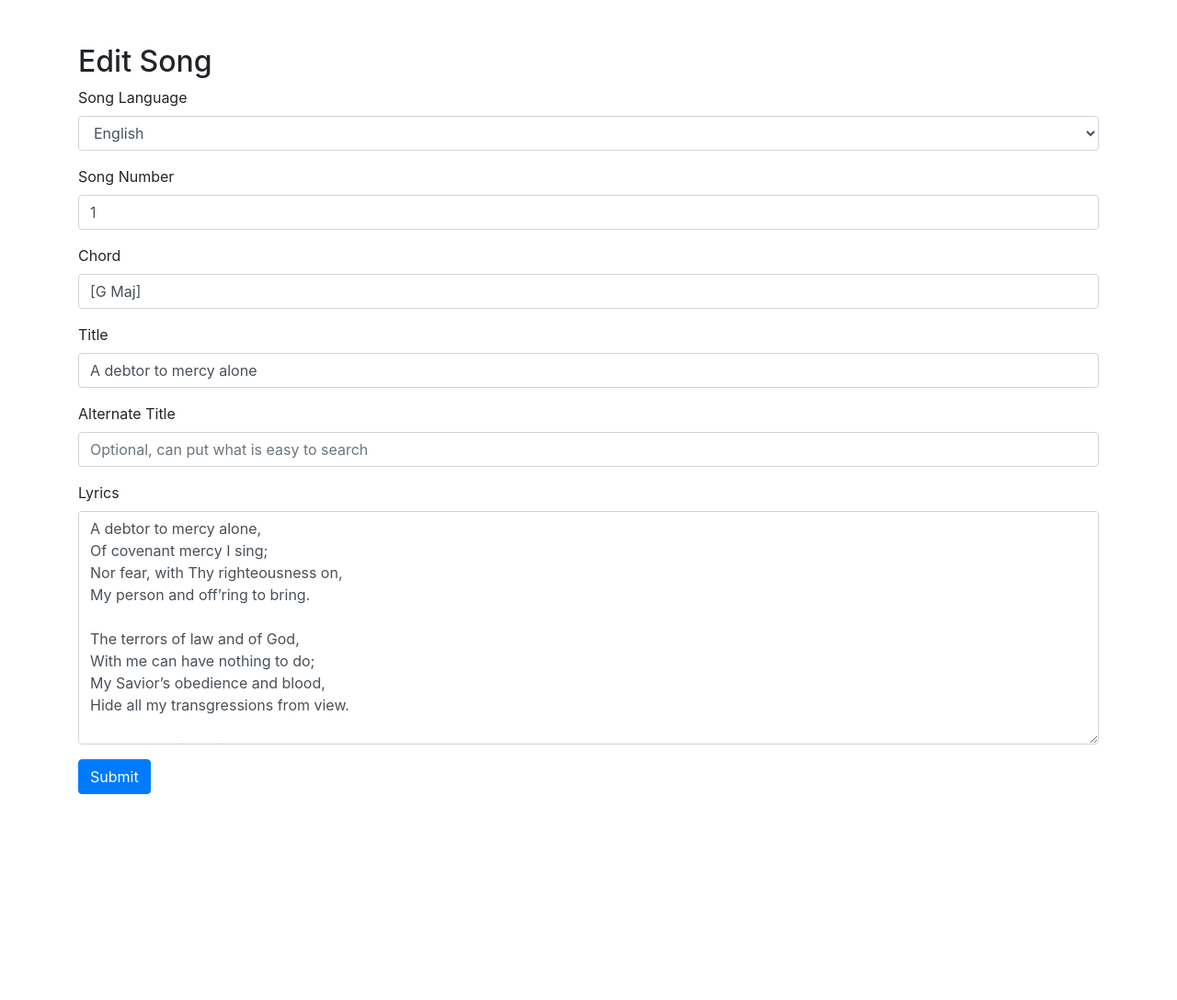
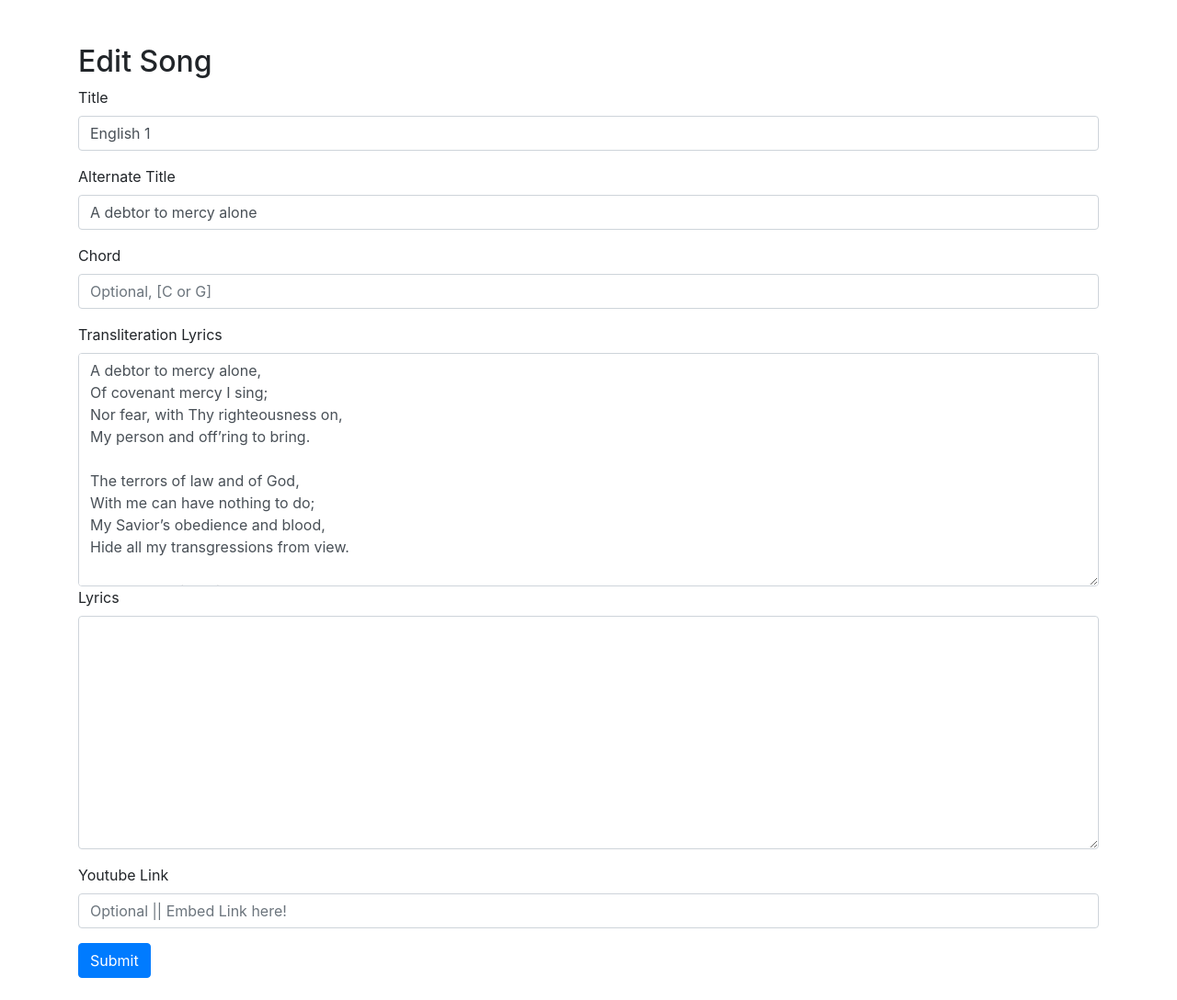
Before and after one commit to Samuel-2552/Songs-of-Overcomers, a Flask app: page /edit_songs/1 in a window 1280 px wide. Shown: the whole page at 92% size. Before the commit the page ends 864 px from the top, so only its background shows below. Run offline with Flask 3, Linux system fonts and the light colour scheme; a user stored in the database is signed in; data comes from the database, SQL or seed files in the repository; both versions use the stored data as it was before the commit; some libraries are stand-ins or nearby versions.

Commit message:
Major Update all datbase work

```diff
--- a/server.py
+++ b/server.py
@@ -4,6 +4,7 @@
 import hashlib
 from datetime import datetime
 from flask_socketio import SocketIO, emit, join_room, leave_room
+import re
 
 app = Flask(__name__)
 app.secret_key = os.urandom(24)
@@ -15,6 +16,14 @@
 def create_connection():
     conn = sqlite3.connect(DATABASE)
     return conn
+
+def remove_special_characters(input_string):
+    # Define a regex pattern to match special characters
+    pattern = r'[^a-zA-Z0-9\s]'  # Matches any character that is not a letter, digit, or whitespace
+
+    # Replace special characters with an empty string
+    processed_string = re.sub(pattern, '', input_string)
+    return processed_string
 
 def create_users_table():
     conn = create_connection()
@@ -41,12 +50,10 @@
     cursor.execute('''
         CREATE TABLE IF NOT EXISTS songs (
             id INTEGER PRIMARY KEY AUTOINCREMENT,
-            song_no TEXT,
             title TEXT,
             alternate_title TEXT,
             lyrics TEXT,
             transliteration TEXT,
-            verse_order TEXT,
             chord TEXT,
             search_title TEXT,
             search_lyrics TEXT,
@@ -61,10 +68,14 @@
     conn.close()
 
 def song_view(lyrics, transliteration_lyrics, chord):
-    if transliteration_lyrics == "":
-        paragraphs = lyrics.split('\r\n')
+    if transliteration_lyrics == "" or transliteration_lyrics == None or transliteration_lyrics == "None":
+        paragraphs = re.split(r'\r?\n|\r', lyrics)
         para_count = 1
-        formatted_song = f"<p id={para_count} style='border: 1px solid black;padding: 10px;'><span style='font-weight:bold;font-size:larger;'>{chord}</span><br>"
+        if chord == None or chord =="None":
+            chord = ''
+        else:
+            chord = "<span style='font-weight:bold;font-size:larger;'>" + chord + "</span><br>"
+        formatted_song = f"<p id={para_count} style='border: 1px solid black;padding: 10px;'>{chord}"
         for paragraph in paragraphs:
             if paragraph == "":
                 para_count +=1
@@ -72,14 +83,18 @@
             else:
                 formatted_song += f'{paragraph}<br>'
     else:
-        paragraphs1 = lyrics.split('\r\n')
-        paragraphs2 = transliteration_lyrics.split('\r\n')
+        if chord == None or chord =="None":
+            chord = ''
+        else:
+            chord = "<span style='font-weight:bold;font-size:larger;'>" + chord + "</span><br>"
+        paragraphs1 = re.split(r'\r?\n|\r', lyrics)
+        paragraphs2 = re.split(r'\r?\n|\r', transliteration_lyrics)
         print(paragraphs1)
         print(paragraphs2)
         allow1 = 0
         allow2 = 0
         para_count = 1
-        formatted_song = f"<p id={para_count} style='border: 1px solid black;padding: 10px;'><span style='font-weight:bold;font-size:larger;'>{chord}</span><br>"
+        formatted_song = f"<p id={para_count} style='border: 1px solid black;padding: 10px;'>{chord}"
         for i in range(max(len(paragraphs2),len(paragraphs1))):
             if allow1 == 0:
                 try:
@@ -132,7 +147,7 @@
     conn = sqlite3.connect(DATABASE)
     cursor = conn.cursor()
     # Execute a query to select data from the 'songs' table
-    cursor.execute('SELECT id, song_no, title, search_title, search_lyrics FROM songs')
+    cursor.execute('SELECT id, title, search_title, search_lyrics FROM songs')
     # Fetch all rows with the specified columns
     rows = cursor.fetchall()
 
@@ -321,22 +336,15 @@
         return render_template('login.html', error_message="Kindly Login to add Songs!", error_color='red')
 
     if request.method == 'POST':
-        song_language = request.form['songLanguage']
-        other_language = request.form.get('otherLanguageInput')
         transliteration_lyrics = request.form.get('transliterationLyrics')
-        song_no = request.form.get('songNumber')
         chord = request.form.get('chord')
         title = request.form['title']
         alternate_title = request.form.get('alternateTitle')
         lyrics = request.form['lyrics']
-        verse_order = request.form['verseOrder']
-        if song_language == "Other":
-            search_title = title + "@" + alternate_title + "@" + other_language + " " + str(song_no)
-            song_no = other_language + " " + str(song_no)
-        else:
-            search_title = title + "@" + alternate_title + "@" + song_language + " " + str(song_no)
-            song_no = song_language + " " + str(song_no)
+        youtube_link = request.form['youtube_link']
+        search_title = remove_special_characters(title) + " " + remove_special_characters(alternate_title)
         search_lyrics = lyrics.replace('\r\n', ' ') + " " + transliteration_lyrics.replace('\n', ' ')
+        search_lyrics = remove_special_characters(search_lyrics)
 
         conn = create_connection()
         cursor = conn.cursor()
@@ -346,10 +354,10 @@
 
         # Insert song data into the songs table
         cursor.execute('''
-            INSERT INTO songs (song_no, title, alternate_title, lyrics, transliteration, youtube_link, chord, search_title, search_lyrics, create_date, modified_date, username)
-            VALUES (?, ?, ?, ?, ?, ?, ?, ?, ?, ?, ?, ?)
-        ''', (song_no, title, alternate_title, lyrics, transliteration_lyrics,
-            verse_order, chord, search_title, search_lyrics, current_date, current_date, session['username']))
+            INSERT INTO songs (title, alternate_title, lyrics, transliteration, youtube_link, chord, search_title, search_lyrics, create_date, modified_date, username)
+            VALUES ( ?, ?, ?, ?, ?, ?, ?, ?, ?, ?, ?)
+        ''', (title, alternate_title, lyrics, transliteration_lyrics,
+            youtube_link, chord, search_title, search_lyrics, current_date, current_date, session['username']))
 
         conn.commit()
         conn.close()
@@ -372,22 +380,15 @@
             conn.close()
 
             if request.method == 'POST':
-                song_language = request.form['songLanguage']
-                other_language = request.form.get('otherLanguageInput')
                 transliteration_lyrics = request.form.get('transliterationLyrics')
-                song_no = request.form.get('songNumber')
                 chord = request.form.get('chord')
                 title = request.form['title']
                 alternate_title = request.form.get('alternateTitle')
                 lyrics = request.form['lyrics']
-                verse_order = request.form['verseOrder']
-                if song_language == "Other":
-                    search_title = title + "@" + alternate_title + "@" + other_language + " " + str(song_no)
-                    song_no = other_language + " " + str(song_no)
-                else:
-                    search_title = title + "@" + alternate_title + "@" + song_language + " " + str(song_no)
-                    song_no = song_language + " " + str(song_no)
+                youtube_link = request.form['youtube_link']
+                search_title = remove_special_characters(title) + " " + remove_special_characters(alternate_title)
                 search_lyrics = lyrics.replace('\r\n', ' ') + " " + transliteration_lyrics.replace('\n', ' ')
+                search_lyrics = remove_special_characters(search_lyrics)
 
                 conn = create_connection()
                 cursor = conn.cursor()
@@ -397,13 +398,17 @@
 
                 cursor.execute('''
                                 UPDATE songs
-                                SET song_no = ?, title = ?, alternate_title = ?, lyrics = ?,
+                                SET title = ?, alternate_title = ?, lyrics = ?,
                                     transliteration = ?, youtube_link = ?, chord = ?, search_title = ?,
                                     search_lyrics = ?, modified_date = ?, username = ?
                                 WHERE id = ?
-                            ''', (song_no, title, alternate_title, lyrics, transliteration_lyrics,
-                                verse_order, chord, search_title, search_lyrics, current_date,
+                            ''', (title, alternate_title, lyrics, transliteration_lyrics,
+                                youtube_link, chord, search_title, search_lyrics, current_date,
                                 session['username'], id))
+
+                print(title, alternate_title, lyrics, transliteration_lyrics,
+                                youtube_link, chord, search_title, search_lyrics, current_date,
+                                session['username'], id)
 
                 conn.commit()
                 conn.close()
@@ -414,11 +419,16 @@
             conn.close()
             return "Selected Song Does not Exist."
 
-        print(default_values)
+        id=default_values[0]
+        title=default_values[1]
+        alternate_title=default_values[2]
+        lyrics=default_values[3]
+        transliteration_lyrics=default_values[4]
+        chord=default_values[5]
+        link = default_values[8]
 
-        song_no = default_values[1].split()
 
-        return render_template("edit_song.html", id=id, song_no0 = song_no[0], song_no1 = song_no[1], defaultValues7=default_values[7], defaultValues2=default_values[2], defaultValues3= default_values[3], defaultValues5=default_values[5], defaultValues4 = default_values[4], defaultValues6 = default_values[6])
+        return render_template("edit_song.html", id=id, title=title, alternate_title=alternate_title, link=link, chord=chord, lyrics=lyrics, transliteration_lyrics=transliteration_lyrics)
 
     return render_template('login.html', error_message="Kindly Login to edit Songs!", error_color='red')
 
--- a/templates/edit_song.html
+++ b/templates/edit_song.html
@@ -13,34 +13,8 @@
     <div class="container mt-5">
         <h2>Edit Song</h2>
         <form method="post" action="/edit_songs/{{id}}">
-            <div class="form-group">
-                <label for="songLanguage">Song Language</label>
-                <select class="form-control" id="songLanguage" name="songLanguage">
-                    <option value="English">English</option>
-                    <option value="Hindi">Hindi</option>
-                    <option value="Telugu">Telugu</option>
-                    <option value="Tamil">Tamil</option>
-                    <option value="Malayalam">Malayalam</option>
-                    <option value="Kannada">Kannada</option>
-                    <option value="Marathi">Marathi</option>
-                    <option value="Manipuri">Manipuri</option>
-                    <option value="Nagamese">Nagamese</option>
-                    <option value="Other">Other</option>
-                </select>
-            </div>
-            <div id="otherLanguageField" class="form-group d-none">
-                <label for="otherLanguageInput">Enter Language</label>
-                <input type="text" class="form-control" id="otherLanguageInput" name="otherLanguageInput">
-            </div>
 
-            <div class="form-group">
-                <label for="songNumber">Song Number</label>
-                <input type="number" class="form-control" id="songNumber" name="songNumber" placeholder="Optional, [20]">
-            </div>
-            <div class="form-group">
-                <label for="chord">Chord</label>
-                <input type="text" class="form-control" id="chord" name="chord" placeholder="Optional, [C or G]">
-            </div>
+
             <div class="form-group">
                 <label for="title">Title</label>
                 <input type="text" class="form-control" id="title" name="title" required>
@@ -50,7 +24,11 @@
                 <input type="text" class="form-control" id="alternateTitle" name="alternateTitle"
                     placeholder="Optional, can put what is easy to search">
             </div>
-            <div id="transliterationLyricsField" class="form-group d-none">
+            <div class="form-group">
+                <label for="chord">Chord</label>
+                <input type="text" class="form-control" id="chord" name="chord" placeholder="Optional, [C or G]">
+            </div>
+            <div id="transliterationLyricsField">
                 <label for="transliterationLyrics">Transliteration Lyrics</label>
                 <textarea class="form-control" id="transliterationLyrics" name="transliterationLyrics"
                     rows="10"></textarea>
@@ -59,9 +37,9 @@
                 <label for="lyrics">Lyrics</label>
                 <textarea class="form-control" id="lyrics" name="lyrics" rows="10" required></textarea>
             </div>
-            <div class="form-group" style="display: none;">
-                <label for="verseOrder">Youtube Link</label>
-                <input type="text" class="form-control" id="verseOrder" name="verseOrder" placeholder="Embed Link here!">
+            <div class="form-group">
+                <label for="youtube_link">Youtube Link</label>
+                <input type="text" class="form-control" id="verseOrder" name="youtube_link" placeholder="Optional || Embed Link here!">
             </div>
 
             <!-- Flask templating to set default values -->
@@ -71,40 +49,19 @@
 
                     // console.log("default values" + defaultValues);
 
+                    const chord = document.getElementById('chord');
+                    chord.value = "{{chord}}";
+                    const title = document.getElementById('title');
+                    title.value = "{{title}}";
+                    const alternateTitle = document.getElementById('alternateTitle');
+                    alternateTitle.value = "{{alternate_title}}";
+                    const transliterationLyrics = document.getElementById('transliterationLyrics');
+                    transliterationLyrics.value = `{{transliteration_lyrics | safe}}`;
+                    const lyrics = document.getElementById('lyrics');
+                    lyrics.value = `{{lyrics | safe}}`;
+                    const verseOrder = document.getElementById('youtube_link')
+                    verseOrder.value = "{{link}}";
 
-
-
-                    const songLanguage = document.getElementById('songLanguage');
-                    songLanguage.value = "{{song_no0}}";
-                    const songNumber = document.getElementById('songNumber');
-                    songNumber.value = "{{song_no1}}";
-                    const chord = document.getElementById('chord');
-                    chord.value = "{{defaultValues7}}";
-                    const title = document.getElementById('title');
-                    title.value = "{{defaultValues2}}";
-                    const alternateTitle = document.getElementById('alternateTitle');
-                    alternateTitle.value = "{{defaultValues3}}";
-                    const transliterationLyrics = document.getElementById('transliterationLyrics');
-                    transliterationLyrics.value = `{{defaultValues5 | safe}}`;
-                    const lyrics = document.getElementById('lyrics');
-                    lyrics.value = `{{defaultValues4 | safe}}`;
-                    const verseOrder = document.getElementById('verseOrder')
-                    verseOrder.value = "{{defaultValues6}}";
-
-                    // Handle 'Other' language field visibility based on default value
-                    const otherLanguageField = document.getElementById('otherLanguageField');
-                    const transliterationLyricsField = document.getElementById('transliterationLyricsField');
-                    const languageSelected = "{{song_no0}}"; // Assuming language value is at index 1 in the list
-
-                    if (languageSelected === 'Other') {
-                        otherLanguageField.classList.remove('d-none');
-                        transliterationLyricsField.classList.remove('d-none');
-                    } else if (languageSelected === 'English') {
-                        otherLanguageField.classList.add('d-none');
-                        transliterationLyricsField.classList.add('d-none');
-                    } else {
-                        transliterationLyricsField.classList.remove('d-none');
-                    }
                 });
             </script>
 
@@ -115,26 +72,6 @@
     </div>
     <br>
 
-    <script>
-        document.getElementById('songLanguage').addEventListener('change', function () {
-            var otherLanguageField = document.getElementById('otherLanguageField');
-            var transliterationLyricsField = document.getElementById('transliterationLyricsField');
-            var languageSelected = this.value;
-
-            if (languageSelected === 'Other') {
-                otherLanguageField.classList.remove('d-none');
-                transliterationLyricsField.classList.remove('d-none');
-            } else if (languageSelected === 'English') {
-                otherLanguageField.classList.add('d-none');
-                transliterationLyricsField.classList.add('d-none');
-            }
-            else {
-                // otherLanguageField.classList.remove('d-none');
-                transliterationLyricsField.classList.remove('d-none');
-            }
-        });
-    </script>
-
     <script src="https://code.jquery.com/jquery-3.5.1.slim.min.js"></script>
     <script src="https://cdn.jsdelivr.net/npm/bootstrap@4.5.3/dist/js/bootstrap.bundle.min.js"></script>
 </body>
```
Also changed, not shown: databse_transfer.py (added, +104 -0 lines), templates/add_song.html (+11 -51 lines), templates/home.html (+2 -5 lines), oilnwine.db.
